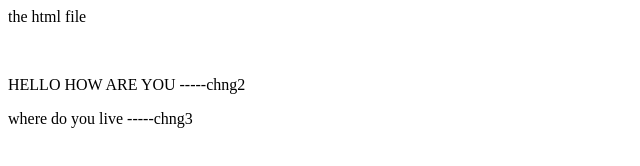
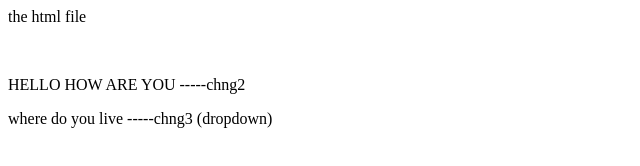
Before and after one commit to Arpita26mm/abc-repo, a plain HTML site: page index.html in a window 1280 px wide. Shown: the whole page, without its empty margins (0-640 px from the left). Drawn offline with Linux system fonts and the light colour scheme.

Commit message:
chng 4.1 in br1=dropdown add

```diff
--- a/index.html
+++ b/index.html
@@ -1,4 +1,4 @@
 <p>the html file</p>
 <br>
 <p>HELLO HOW ARE YOU -----chng2</p>
-<p>where do you live -----chng3</p>
+<p>where do you live -----chng3 (dropdown) </p>
```
